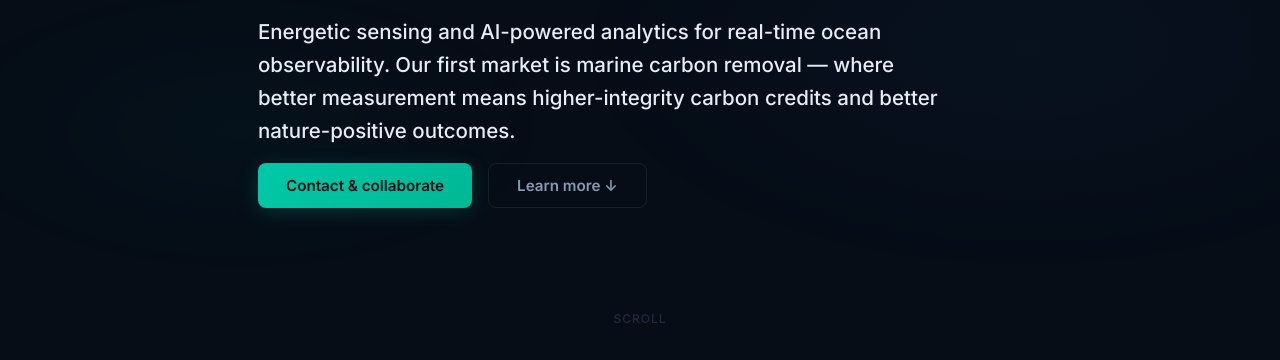
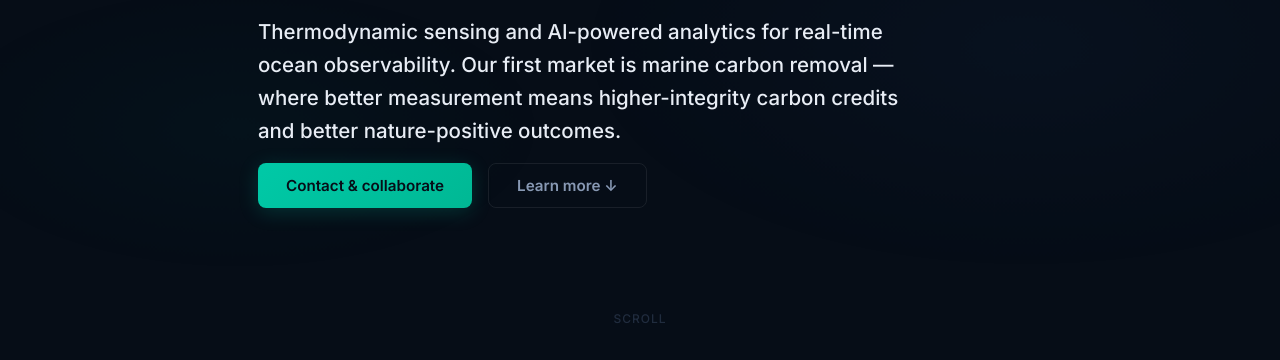
Before and after one commit to arobadora/enthalpic, a website: page index.html in a window 1280 px wide. Shown: the part 440-800 px from the top of the page. Drawn offline with Linux system fonts and the light colour scheme.

Commit message:
Replace energetic with thermodynamic in hero lead

```diff
--- a/index.html
+++ b/index.html
@@ -58,7 +58,7 @@
         <span class="text-gradient">ocean observability.</span>
       </h1>
       <p class="hero-lead">
-        Energetic sensing and AI-powered analytics for real-time ocean observability. Our first market is marine carbon removal — where better measurement means higher-integrity carbon credits and better nature-positive outcomes.
+        Thermodynamic sensing and AI-powered analytics for real-time ocean observability. Our first market is marine carbon removal — where better measurement means higher-integrity carbon credits and better nature-positive outcomes.
       </p>
       <div class="hero-actions">
         <a href="#contact" class="btn btn-primary">Contact &amp; collaborate</a>
```
